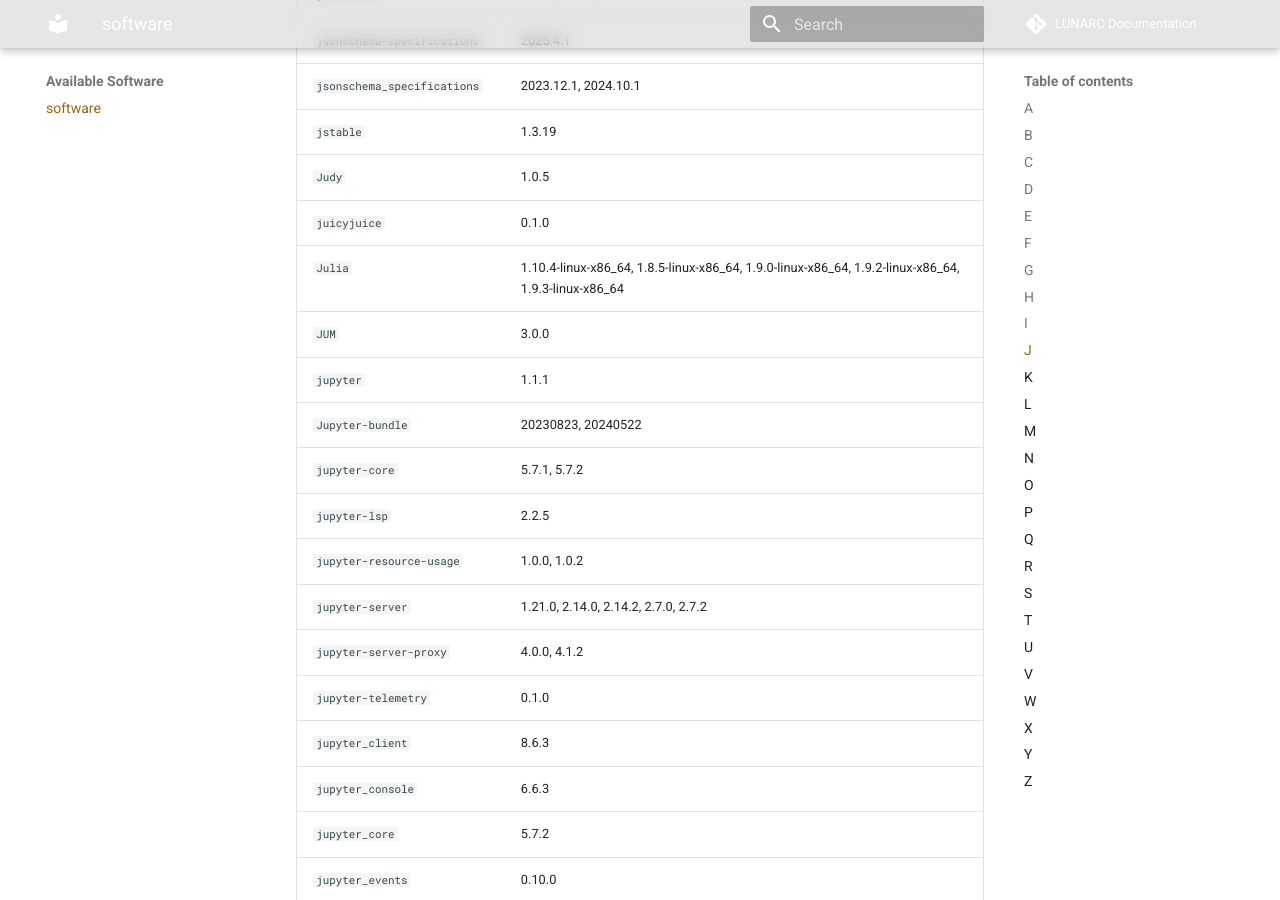
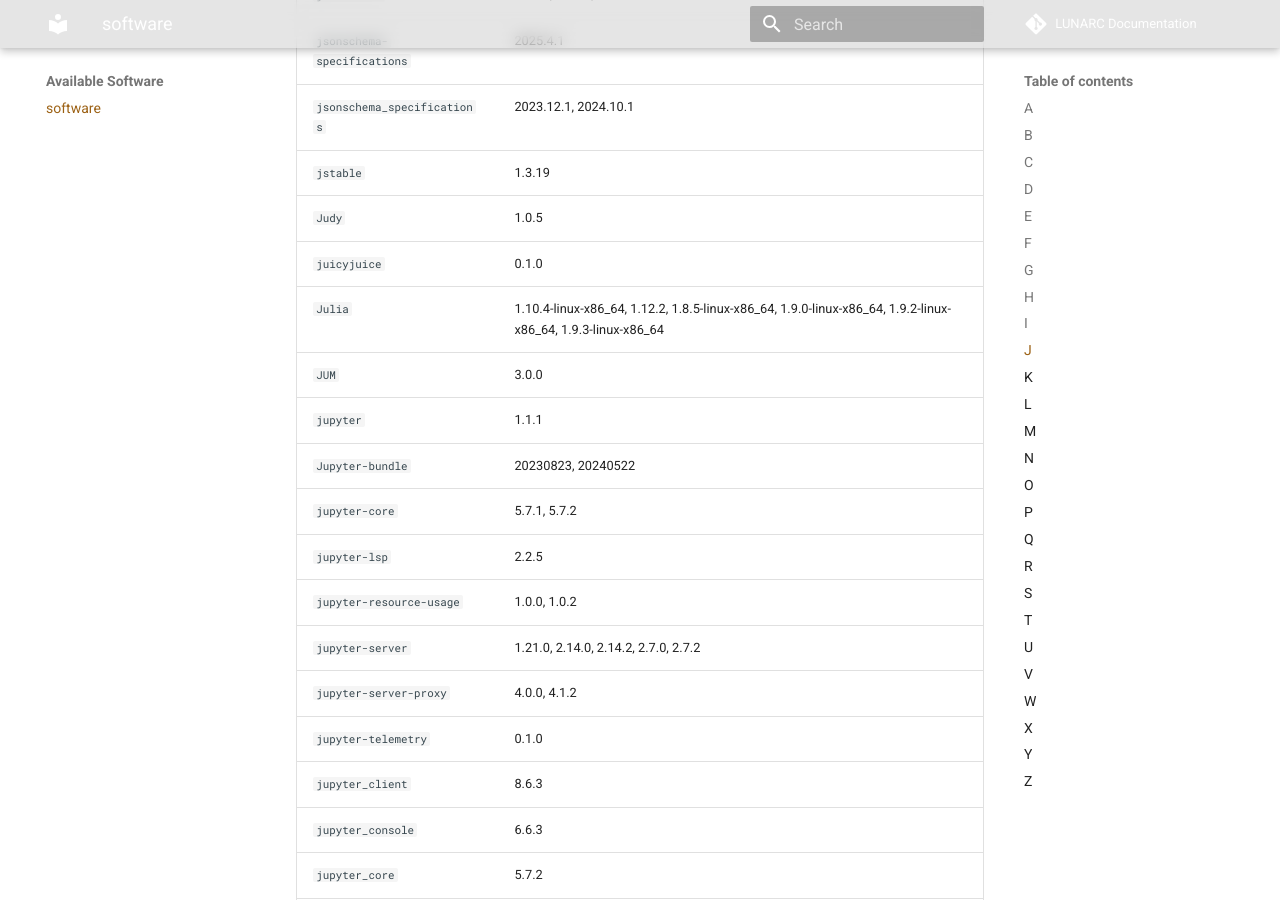
Before and after one commit to lunarc/lunarc_docs, an MkDocs documentation site: the page built from docs/software/installed_software.md, in a window 1280 px wide and 900 px high, scrolled down 71526 px. Built offline with MkDocs 1.6.1 and Material for MkDocs 9.7.7, drawn with Linux system fonts in a browser that asks for light colours; comment, search, counter and statistics services are not loaded; some of the changed text lies outside the part shown.

Commit message:
List of software modules auto-updated

```diff
--- a/docs/software/installed_software.md
+++ b/docs/software/installed_software.md
@@ -1581,7 +1581,7 @@
 | `jstable` | 1.3.19 |
 | `Judy` | 1.0.5 |
 | `juicyjuice` | 0.1.0 |
-| `Julia` | 1.10.4-linux-x86_64, 1.8.5-linux-x86_64, 1.9.0-linux-x86_64, 1.9.2-linux-x86_64, 1.9.3-linux-x86_64 |
+| `Julia` | 1.10.4-linux-x86_64, 1.12.2, 1.8.5-linux-x86_64, 1.9.0-linux-x86_64, 1.9.2-linux-x86_64, 1.9.3-linux-x86_64 |
 | `JUM` | 3.0.0 |
 | `jupyter` | 1.1.1 |
 | `Jupyter-bundle` | 20230823, 20240522 |
@@ -2624,7 +2624,7 @@
 | `QDNAseq` | 1.46.0 |
 | `QFeatures` | 1.20.0 |
 | `qgam` | 2.0.0 |
-| `QGIS` | 3.30.3, 4.0.1 |
+| `QGIS` | 3.30.3, 4.0.1, 4.2.1 |
 | `qgraph` | 1.9.8 |
 | `Qhull` | 2020.2 |
 | `qlcMatrix` | 0.9.9 |
```
Also changed, not shown: other parts of docs/software/installed_software.md (+2 -2 lines).
